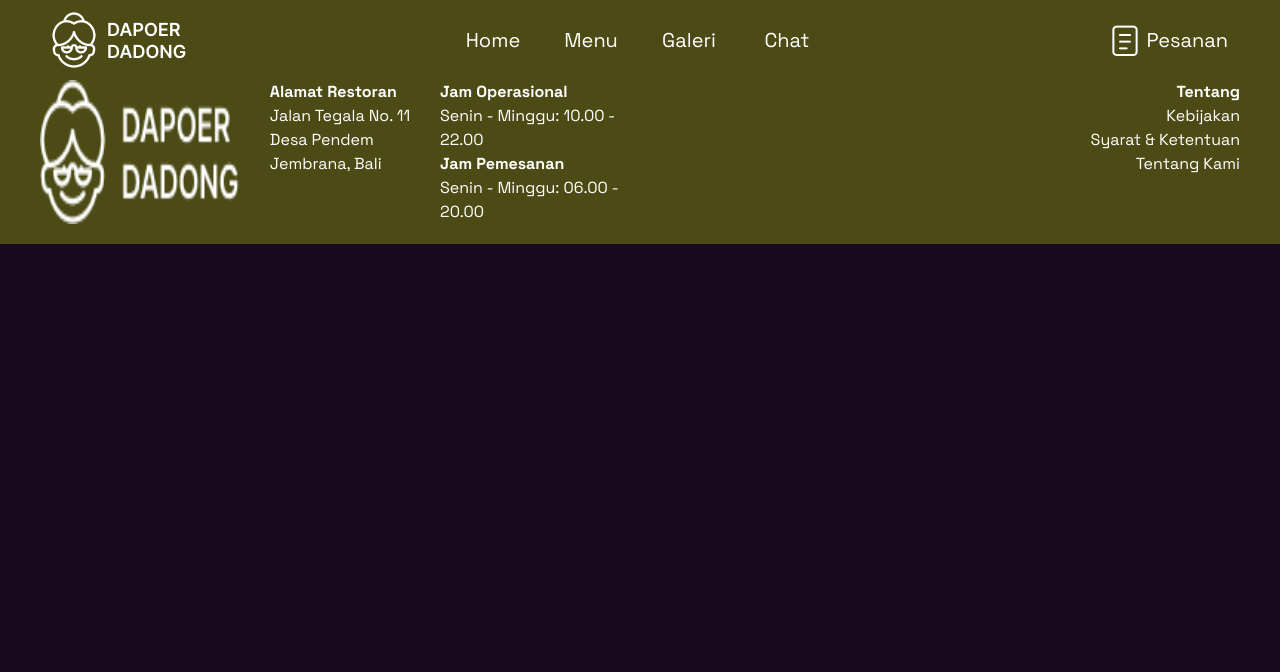
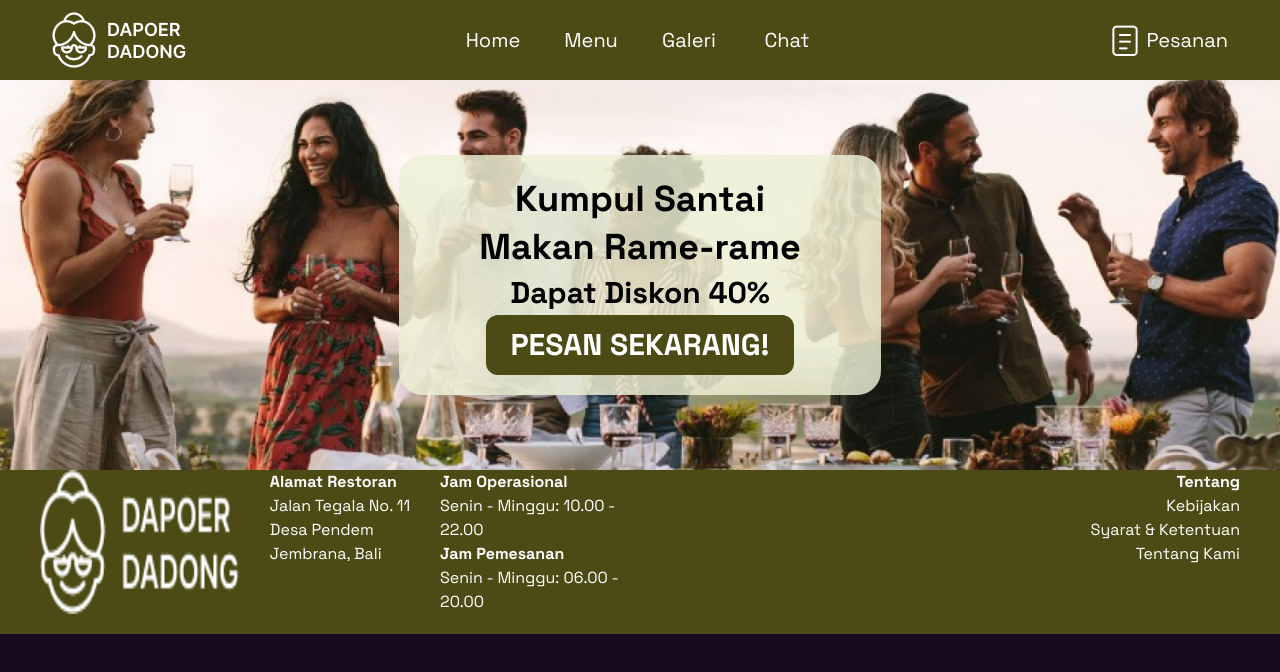
Before and after one commit to daniels9028/assignmentday23, a website: page src/deva.html in a window 1280 px wide. Drawn offline with nearby package versions, Linux system fonts and the light colour scheme; files that its build step writes are made by us from their sources; files whose address does not match are found by name.

Commit message:
penambahan main pada deva.html

```diff
--- a/src/deva.html
+++ b/src/deva.html
@@ -59,6 +59,60 @@
         </ul>
       </nav>
     </header>
+
+    <main>
+      <section class="relative w-full">
+        <!-- Gambar Hook Desktop -->
+        <img
+          src="assets/gambar hook.png"
+          alt="Background Image"
+          class="hidden object-cover w-full h-full md:block"
+        />
+        <!-- Gambar Hook Mobile -->
+        <img
+          src="assets/gambar hook mobile.jpg"
+          alt=""
+          class="object-cover w-full h-full md:hidden"
+        />
+
+        <div
+          class="container absolute inset-0 flex items-center justify-center mx-auto"
+        >
+          <!-- Hook CTA Desktop -->
+          <div
+            class="hidden px-20 py-5 text-center w-fit rounded-3xl md:block"
+            style="background-color: #edf1d6d3"
+          >
+            <h1 class="py-1 text-4xl font-bold">Kumpul Santai</h1>
+            <h1 class="py-1 text-4xl font-bold">Makan Rame-rame</h1>
+            <h1 class="py-1 text-3xl font-bold">Dapat Diskon 40%</h1>
+            <a class="py-1" href="#keuntungan">
+              <button
+                class="px-6 py-3 text-3xl font-bold text-white rounded-xl hover:bg-[#838125] bg-[#4C4B16] hover:font-bold"
+              >
+                PESAN SEKARANG!
+              </button>
+            </a>
+          </div>
+          <!-- Hook CTA Mobile -->
+          <div
+            class="px-12 py-3 text-center w-fit rounded-3xl md:hidden"
+            style="background-color: #edf1d6d3"
+          >
+            <h1 class="text-2xl font-bold">Kumpul Santai</h1>
+            <h1 class="text-2xl font-bold">Makan Rame-rame</h1>
+            <h1 class="text-xl font-bold">Dapat Diskon 40%</h1>
+            <a class="py-1" href="#keuntungan">
+              <button
+                class="px-4 py-2 text-xl font-bold text-white rounded-xl bg-[#4C4B16] hover:bg-[#838125]"
+              >
+                PESAN SEKARANG!
+              </button>
+            </a>
+          </div>
+        </div>
+      </section>
+    </main>
 
     <footer class="grid md:grid-cols-2 bg-[#4c4b16] px-10 pb-5">
       <div class="grid grid-cols-1 md:grid-cols-3">
```
